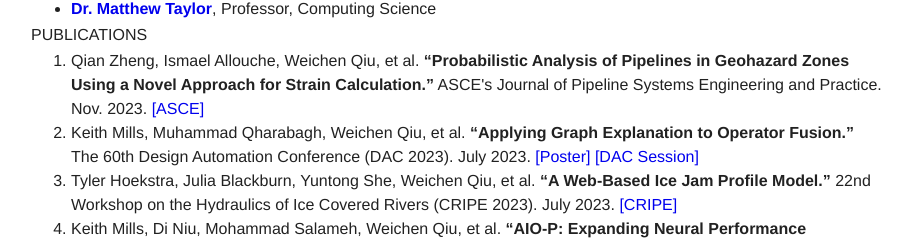
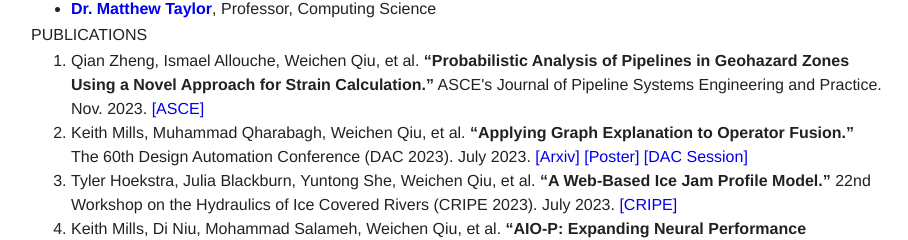
Before and after one commit to w3ichen/weichen.fyi, a Next.js app: page /ualberta in a window 1280 px wide. Shown: the part 1070-1310 px from the top of the page, without its empty margins (183-1091 px from the left). Built offline with nearby package versions, Linux system fonts and the light colour scheme.

Commit message:
added arxiv links

```diff
--- a/src/app/mecsimcalc/page.tsx
+++ b/src/app/mecsimcalc/page.tsx
@@ -85,7 +85,7 @@ export default function MecSimCalcPage() {
       <CaptionedIframe
         src="https://www.youtube.com/embed/guUi0arZroQ"
         title="The Motivation"
-        caption="As Python becomes more widely adopted by engineers for calculations and simulations, a knowledge gap exists between running Python code locally and deploying it online at scale. Traditional methods often require learning new languages and configuring web servers, which can be a roadblock for many non-developers. MecSimCalc aims to bridge this gap and simplify the process."
+        caption="As Python becomes more widely adopted by engineers for calculations and simulations, a knowledge gap exists between running Python code locally and deploying it online at scale. Traditional methods often require learning new languages and configuring web servers, which can be a roadblock for many non-developers. Frustrated by the repetitive process of building a new app for each research project, MecSimCalc was born."
         mt={2}
       />
       <CaptionedVideo
--- a/src/app/ualberta/page.tsx
+++ b/src/app/ualberta/page.tsx
@@ -107,6 +107,9 @@ export default function UAlbertaPage() {
           Keith Mills, Muhammad Qharabagh, Weichen Qiu, et al.{" "}
           <strong>“Applying Graph Explanation to Operator Fusion.”</strong> The
           60th Design Automation Conference (DAC 2023). July 2023.{" "}
+          <LinkNewTab href="https://arxiv.org/abs/2501.00636">
+            [Arxiv]
+          </LinkNewTab>{" "}
           <LinkNewTab href="https://kgmills.github.io/assets/posters/applying_get_op_fusion_DAC2023.pdf">
             [Poster]
           </LinkNewTab>{" "}
```
Also changed, not shown: src/app/huawei/page.tsx (+10 -0 lines).
